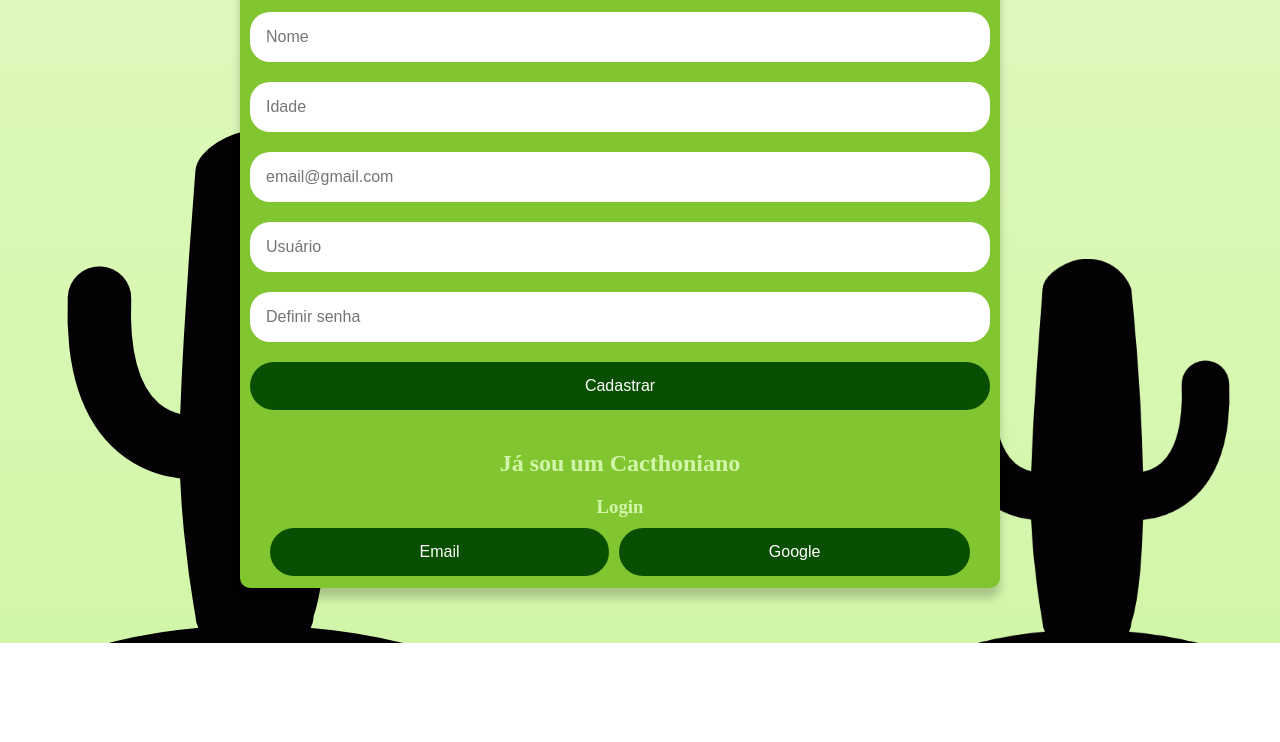
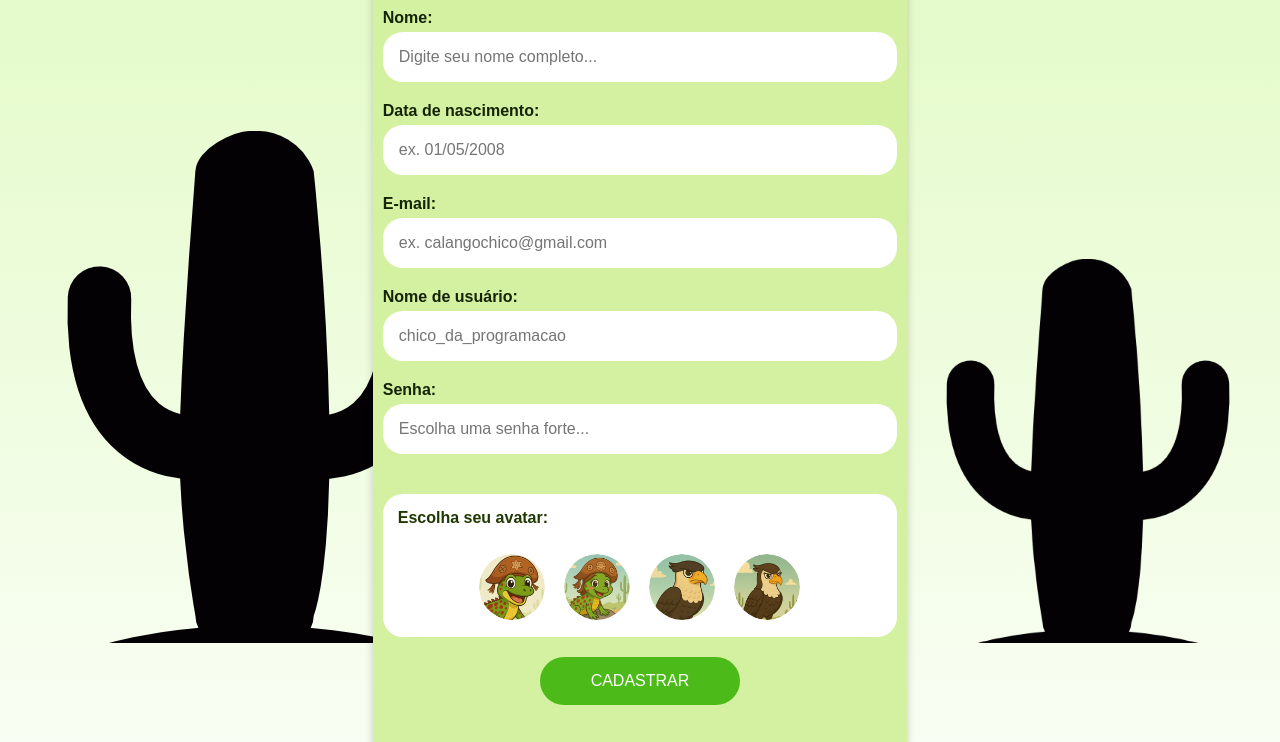
Before and after one commit to AnneTais/Soft-educativo-project, a React app in the folder soft-educativo/soft-educativo/: page / in a window 1280 px wide. Shown: the part 157-899 px from the top of the page. Before the commit the page ends 800 px from the top, so only its background shows below. Built offline with nearby package versions, Linux system fonts and the light colour scheme.

Commit message:
feat: Implementados layout do formulário de cadastro e avatares

```diff
--- a/soft-educativo/soft-educativo/src/Pages/Login/LoginPage.js
+++ b/soft-educativo/soft-educativo/src/Pages/Login/LoginPage.js
@@ -1,28 +1,74 @@
-import './Style.css'
+import './Style.css';
 import React from 'react';
 
+
 function Login() {
+  const avatares = [
+    { id: 1, src: '/imagens/calango.jpg', alt: 'Calango nordestino' },
+    { id: 2, src: '/imagens/calanga.jpg', alt: 'Calanga nordestina' },
+    { id: 3, src: '/imagens/passaro.jpg', alt: 'Pássaro' },
+    { id: 4, src: '/imagens/passara.jpg', alt: 'Pássara' },
+  ];
+
+  const handleAvatarClick = (avatarId) => {
+    console.log(`Avatar ${avatarId} selecionado!`);
+  };
 
   return (
     <div className='loginpage'>
       <div className='conteiner'>
-        <form>
+        <form> {}
           <h1>Cadastro Cacthon</h1>
           <h3>Registre-se para eternizar cada momento desta nova jornada</h3>
-          <input name='nome' type='text' placeholder='Nome'/>
-          <input name='idade' type='number' placeholder='Idade'/>
-          <input name='email' type='email' placeholder='email@gmail.com'/>
-          <input name='usuario' type='text' placeholder='Usuário'/>
-          <input name='senha' type='password' placeholder='Definir senha'/>
-        </form>
-           <button type='submit'>Cadastrar</button>
+
+          {/* Campo Nome */}
+          <label htmlFor='nomeInput'>Nome:</label>
+          <input name='nome' type='text' placeholder='Digite seu nome completo...' id='nomeInput' />
+
+          {/* Campo Data de Nascimento */}
+          <label htmlFor="dataNascimentoInput">Data de nascimento:</label>
+          <input name='idade' type='text' placeholder='ex. 01/05/2008' id='dataNascimentoInput' />
+
+          {/* Campo E-mail */}
+          <label htmlFor="emailInput">E-mail:</label>
+          <input name='email' type='email' placeholder='ex. calangochico@gmail.com' id='emailInput' />
+
+          {/* Campo Nome de Usuário */}
+          <label htmlFor="usuarioInput">Nome de usuário:</label>
+          <input name='usuario' type='text' placeholder='chico_da_programacao' id='usuarioInput' />
+
+          {/* Campo Senha */}
+          <label htmlFor="senhaInput">Senha:</label>
+          <input name='senha' type='password' placeholder='Escolha uma senha forte...' id='senhaInput' />
+
+          {/* SEÇÃO DE ESCOLHA DE AVATAR */}
+          <div className='avatar-selection'>
+            <label>Escolha seu avatar:</label>
+            <div className='avatar-options'>
+              {avatares.map(avatar => (
+                <button
+                  key={avatar.id}
+                  type="button" // MUITO IMPORTANTE: para não submeter o form ao clicar
+                  onClick={() => handleAvatarClick(avatar.id)}
+                  className="avatar-button"
+                >
+                  <img src={avatar.src} alt={avatar.alt} />
+                </button>
+              ))}
+            </div>
+          </div>
+          {/* FIM DA SEÇÃO DE ESCOLHA DE AVATAR */}
+
+          <button type='submit' id='cadastro'>CADASTRAR</button> {/* Botão de cadastro dentro do form */}
+
+        </form> {/* Fim do formulário */}
 
         <div className='divparalogar'>
           <h2>Já sou um Cacthoniano</h2>
           <h3>Login</h3>
           <div className='botoes-login'>
-          <button type='button'>Email</button>
-          <button type='button'>Google</button>
+            <button type='button'>Email</button>
+            <button type='button'>Google</button>
           </div>
         </div>
       </div>
@@ -31,9 +77,8 @@ function Login() {
         <img className='foto' src="/imagens/cacto-do-deserto.png" alt="Cacto" />
         <img className='foto2' src="/imagens/cacto-do-deserto.png" alt="Outro Cacto" />
       </div>
-
     </div>
-  )
+  );
 }
 
-export default Login
+export default Login;
--- a/soft-educativo/soft-educativo/src/Pages/Login/Style.css
+++ b/soft-educativo/soft-educativo/src/Pages/Login/Style.css
@@ -1,16 +1,19 @@
+/* GLOBAIS / RESET */
 body {
   display: flex;
   justify-content: center;
   align-items: center;
   min-height: 100vh;
   width: 100%;
-  background: linear-gradient(180deg, #e0fac1 0%, #d2f6a9 100%);
-  padding: 20px; /* Adicione um pouco de padding ao body para evitar que o conteúdo toque as bordas em telas pequenas */
+  background: linear-gradient(180deg, #e0fac1 0%, #ffffff 100%);
+  padding: 20px;
   margin: 0;
   box-sizing: border-box;
+  font-family: Arial, sans-serif; /* Adicione uma fonte base */
 }
 
-.login {
+/* ESTILOS DO CONTAINER PRINCIPAL DO LOGIN/CADASTRO */
+.loginpage { /* Renomeei de .login para .loginpage conforme seu JSX */
   display: flex;
   justify-content: center; /* Centraliza horizontalmente */
   align-items: center; /* Centraliza verticalmente */
@@ -24,15 +27,61 @@ body {
   flex-direction: column;
   width: 95%;
   max-width: 800px;
-  max-height: 700px;
   padding: 10px;
   border-radius: 10px;
-  background-color: #81c531;
+  background-color: #d3f1a1;
   box-shadow: 0 10px 10px rgba(0, 0, 0, 0.2);
   margin-bottom: 10px;
   box-sizing: border-box;
 }
 
+/* ESTILOS DE TÍTULOS */
+h1,
+h2,
+h3 {
+  text-align: center;
+  color: #0e1b00;
+  margin-bottom: 15px;
+}
+
+/* ESTILOS DE INPUTS E BOTÕES GERAIS */
+input,
+button {
+  padding: 16px;
+  font-size: 16px;
+  border: none;
+  border-radius: 20px; /* Para inputs */
+  box-sizing: border-box;
+}
+
+input {
+  width: 100%;
+  margin-bottom: 20px;
+}
+
+/* ESTILOS PARA OS BOTÕES DE CADASTRAR/LOGIN (botão verde escuro) */
+/* Sobrescreve a regra geral `button` para o botão de "CADASTRAR" e os botões de login */
+button {
+  background-color: #4cba18;
+  color: white;
+  cursor: pointer;
+  transition: background 0.3s;
+  width: auto; /* Adapta a largura ao conteúdo */
+  max-width: none;
+  display: inline-block; /* Permite controlar largura e margem */
+  border-radius: 50px; /* Mais arredondado */
+  padding: 15px 15px;
+  text-align: center;
+  box-sizing: border-box;
+  flex-grow: 1; /* Permite que o botão se expanda em flex containers */
+  margin-top: 15px; /* Adiciona margem acima do botão de cadastrar */
+}
+
+button:hover {
+  background-color: #063701;
+}
+
+/* ESTILOS PARA A SEÇÃO "JÁ SOU UM CACTHONIANO" */
 .divparalogar {
   padding: 20px;
   text-align: center;
@@ -53,46 +102,89 @@ body {
   margin-top: 5px;
 }
 
-
-h1,
-h2,
-h3 {
-  text-align: center;
-  color: #d2f6a9;
-  margin-bottom: 15px;
+label {
+  display: block; /* Torna o label um elemento de bloco, ocupando sua própria linha */
+  width: 100%;    /* Garante que o label ocupe toda a largura disponível */
+  text-align: left; /* Alinha o texto do label à esquerda */
+  margin-bottom: 5px; /* Adiciona um pequeno espaço abaixo do label e acima do input */
+  color: #152305; /* Cor do texto do label, se quiser que seja como os títulos */
+  font-weight: bold; /* Opcional: para destacar o label */
 }
 
-input,
-button {
-  padding: 16px;
-  font-size: 16px;
-  border: none;
-  border-radius: 20px;
-  box-sizing: border-box;
+
+/* ESTILOS PARA A SEÇÃO DE ESCOLHA DE AVATAR */
+.avatar-selection {
+  background-color: #ffffff; /* Cor de fundo da seção de avatar */
+  border-radius: 20px; /* Arredondamento dos cantos da seção */
+  padding: 15px;
+  margin-top: 20px; /* Espaço entre o último input e a seção de avatar */
+  margin-bottom: 20px; /* Espaço entre a seção de avatar e o botão Cadastrar */
+  text-align: center;
 }
 
-input {
-  width: 100%;
-  margin-bottom: 20px;
+.avatar-selection label {
+  display: block;
+  margin-bottom: 10px;
+  font-weight: bold;
+  color: #1f3802; /* Cor do texto "Escolha seu avatar:" */
 }
 
-button {
-  background-color: #094f02;
+.avatar-selection .avatar-options {
+  display: flex;
+  justify-content: center;
+  align-items: center;
+  gap: 15px; /* Espaço entre os botões de avatar */
+  flex-wrap: wrap; /* Para quebrar a linha em telas menores */
+}
+
+/* ESTILOS DOS BOTÕES DE AVATAR (ONDE AS IMAGENS FICAM DENTRO) */
+.avatar-selection .avatar-options .avatar-button {
+  background: none; /* Remove o fundo padrão do botão */
+  border: 2px solid transparent; /* Borda transparente inicialmente */
+  padding: 0; /* Remove padding interno do botão */
+  cursor: pointer;
+  border-radius: 50%; /* Torna o botão redondo */
+  overflow: hidden; /* Corta a imagem se exceder o círculo */
+  width: 70px; /* Tamanho do botão redondo */
+  height: 70px; /* Tamanho do botão redondo */
+  display: flex; /* Para centralizar a imagem */
+  justify-content: center;
+  align-items: center;
+  transition: border-color 0.3s ease; /* Transição suave para a borda */
+  /* Sobrescrever estilos globais de button se necessário */
+  font-size: 0; /* Para evitar que o texto do botão interfira, se houver */
+  flex-grow: 0; /* Desativa o flex-grow para esses botões específicos */
+}
+
+.avatar-selection .avatar-options .avatar-button:hover,
+.avatar-selection .avatar-options .avatar-button.selected {
+  border-color: #094f02; /* Borda verde escura ao hover/selecionar */
+}
+
+/* ESTILOS DAS IMAGENS DENTRO DOS BOTÕES DE AVATAR */
+.avatar-selection .avatar-options .avatar-button img {
+  display: block;
+  width: 100%; /* Imagem preenche o botão */
+  height: 100%; /* Imagem preenche o botão */
+  object-fit: cover; /* Cobre o círculo sem distorcer */
+  border-radius: 50%; /* Imagem também redonda */
+}
+
+.avatar-selection .avatar-options .avatar-button:focus {
+  outline: none;
+  box-shadow: 0 0 0 3px rgba(9, 79, 2, 0.5);
+}
+
+#cadastro {
+  display: block;
+  margin: 15px auto 0 auto;
+  width: 200px;
   color: white;
   cursor: pointer;
-  transition: background 0.3s;
-  width: auto;
-  max-width: none;
-  display: inline-block;
   border-radius: 50px;
   padding: 15px 15px;
   text-align: center;
   box-sizing: border-box;
-  flex-grow: 1;
-}
-
-button:hover {
-  background-color: #063701;
 }
 
 .foto {
@@ -114,8 +206,9 @@ button:hover {
   z-index: -1;
 }
 
+/* MEDIA QUERIES (RESPONSIVIDADE) */
 @media (max-width: 768px) {
-  .login {
+  .loginpage { /* Corrigido de .login para .loginpage */
     align-items: flex-start;
     padding-top: 20px;
     padding-bottom: 20px;
@@ -124,8 +217,8 @@ button:hover {
 
   .conteiner {
     padding: 15px;
-    margin-top: 20px; /* Adiciona margem superior para separação do topo */
-    margin-bottom: 20px; /* Mantém a margem inferior */
+    margin-top: 20px;
+    margin-bottom: 20px;
   }
 
   h1 {
@@ -145,7 +238,7 @@ button:hover {
 }
 
 @media (max-width: 500px) {
-  .login {
+  .loginpage { /* Corrigido de .login para .loginpage */
     padding: 15px;
   }
 
@@ -168,4 +261,13 @@ button:hover {
     font-size: 12px;
     padding: 10px;
   }
+
+  .avatar-selection .avatar-options {
+    gap: 10px; /* Ajusta o gap em telas menores */
+  }
+
+  .avatar-selection .avatar-options .avatar-button {
+    width: 60px; /* Avatares um pouco menores em telas bem pequenas */
+    height: 60px;
+  }
 }
--- a/soft-educativo/soft-educativo/src/index.js
+++ b/soft-educativo/soft-educativo/src/index.js
@@ -2,7 +2,7 @@ import React from 'react';
 import ReactDOM from 'react-dom/client';
 import './index.css';
 import Login from './Pages/Login/LoginPage';
-//  import HomePage from './Pages/Home/HomePage';
+//import HomePage from './Pages/Home/HomePage';
 import reportWebVitals from './reportWebVitals';
 
 const root = ReactDOM.createRoot(document.getElementById('root'));
```
Also changed, not shown: soft-educativo/soft-educativo/public/imagens/calanga.jpg (added), soft-educativo/soft-educativo/public/imagens/calango.jpg (added), soft-educativo/soft-educativo/public/imagens/passara.jpg (added), soft-educativo/soft-educativo/public/imagens/passaro.jpg (added).
